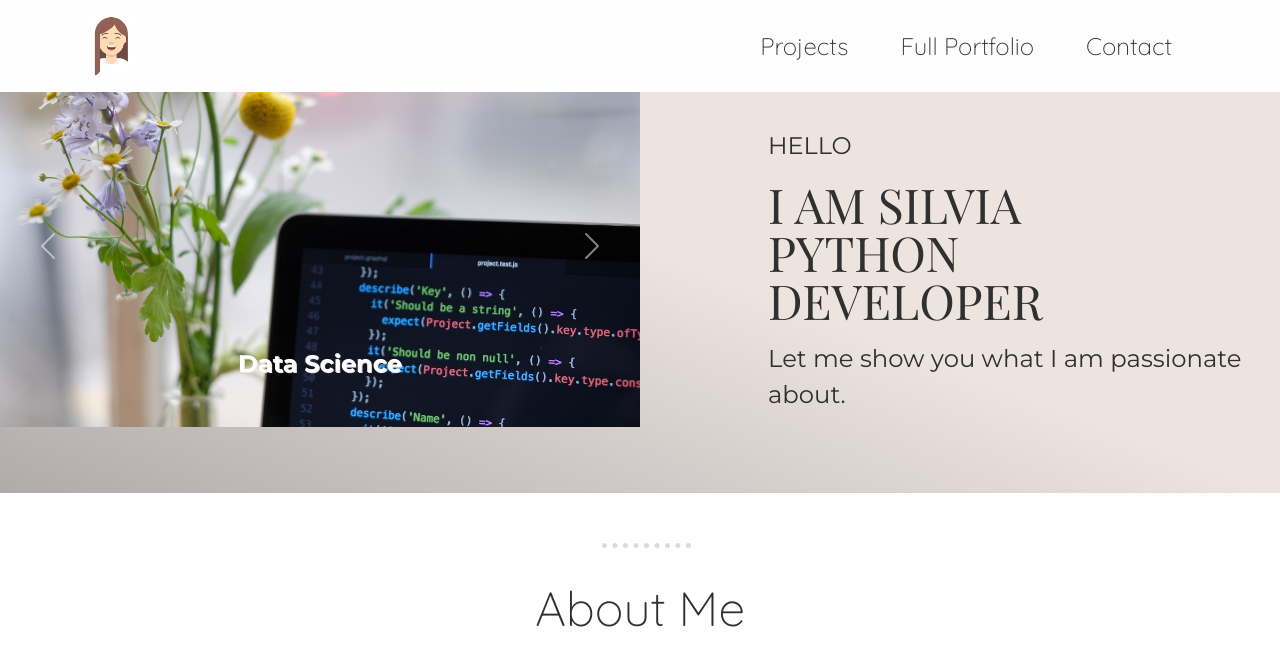
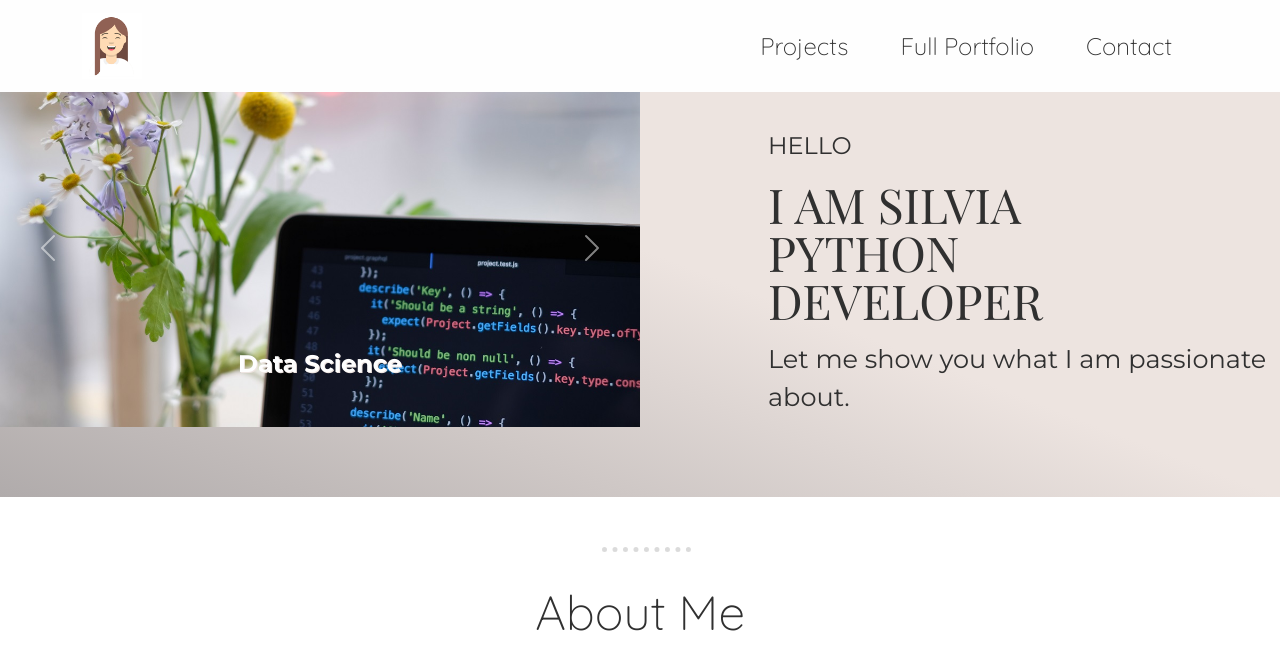
Before and after one commit to Korkova/My_Portfolio_Kopie, a Flask app: page / in a window 1280 px wide. Shown: the top 657 px of the page. Run offline with Flask 2, Linux system fonts and the light colour scheme; some libraries are stand-ins or nearby versions.

Commit message:
Complete Update 13

```diff
--- a/static/css/styles.css
+++ b/static/css/styles.css
@@ -73,7 +73,7 @@ text-shadow: 1px 1px #B0ABAB;*/
 }
 
 .mediumlarge-text {
-  font-size: 1.52rem;
+  font-size: 1.6rem;
   color: #303030;
 }
 
```
